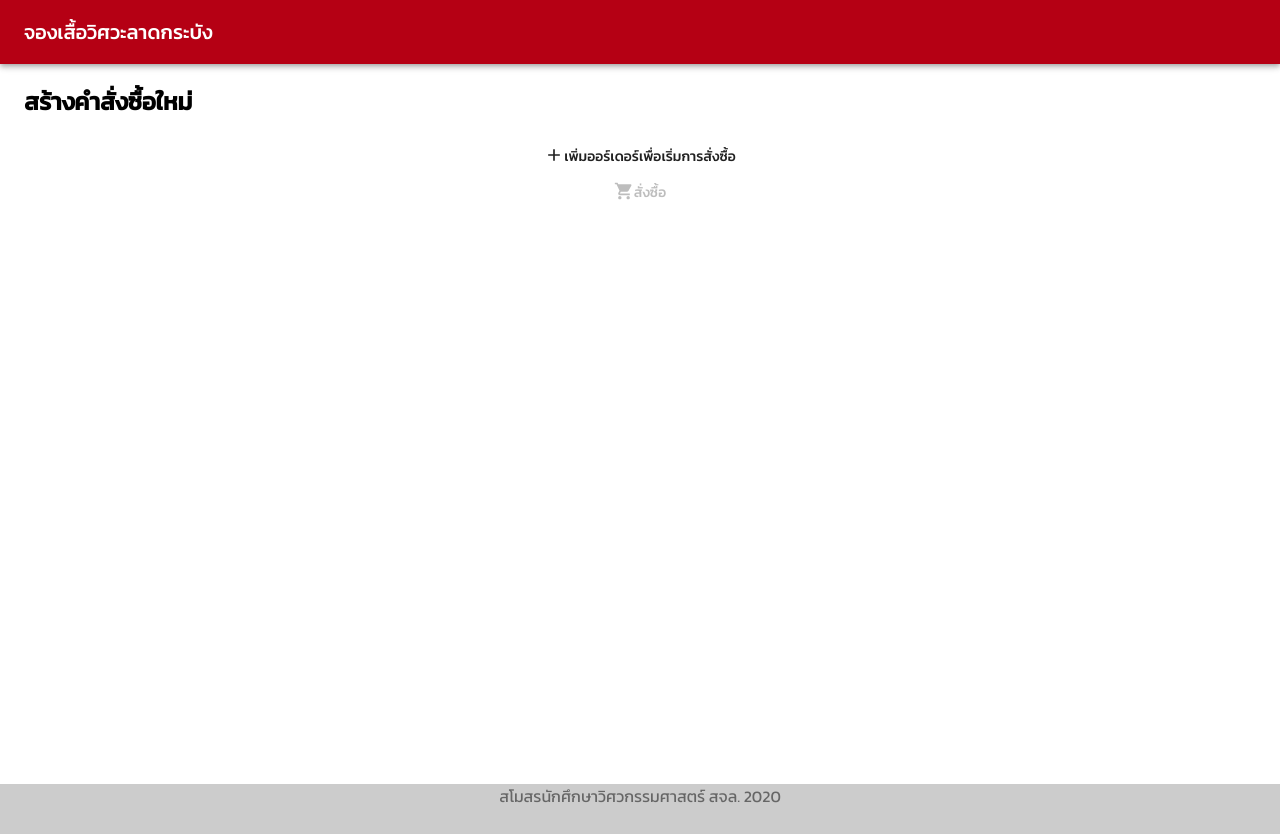
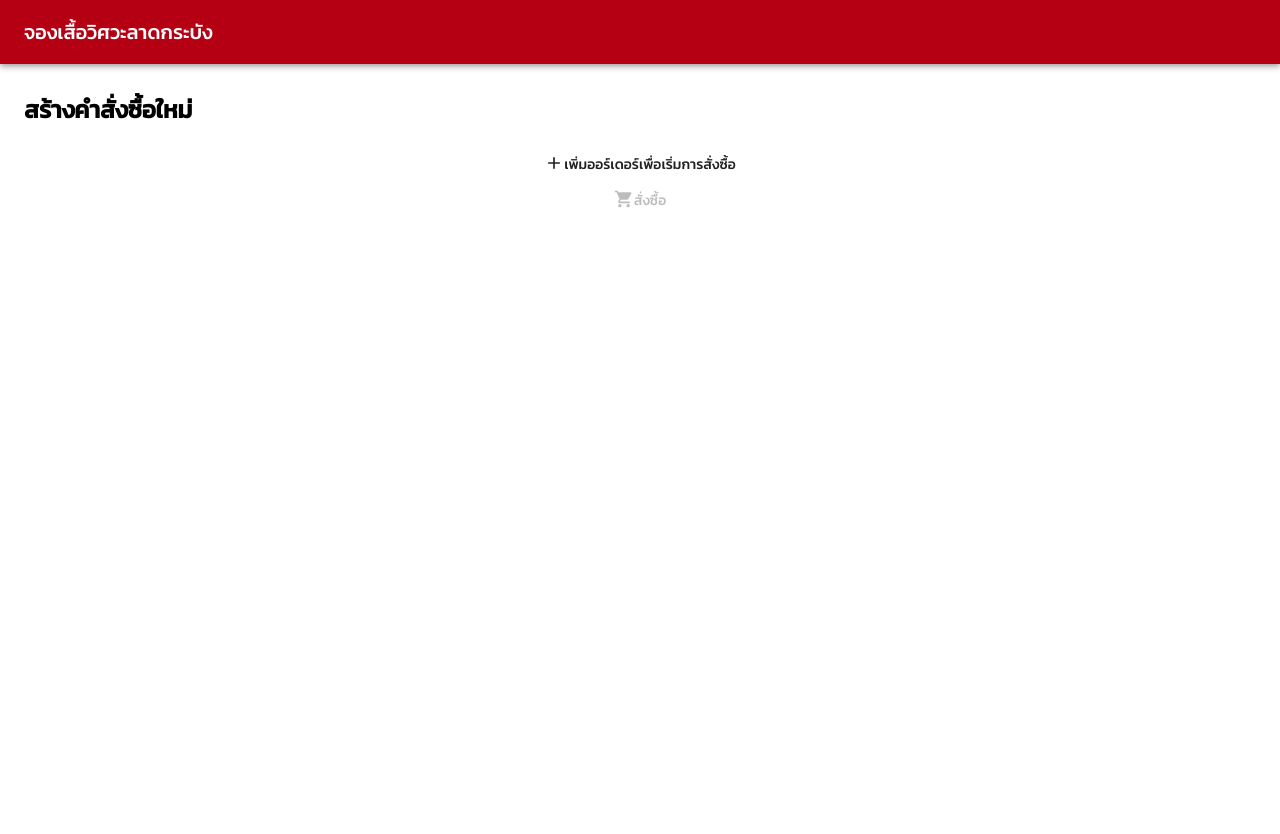
Before and after one commit to badgooooor/smoeng-uniform, a React (Vite) app: page / in a window 1280 px wide. After the commit the page ends 800 px from the top, so only its background shows below. Built offline with nearby package versions, Linux system fonts and the light colour scheme.

Commit message:
Remove footer

```diff
--- a/src/containers/Layout.tsx
+++ b/src/containers/Layout.tsx
@@ -15,7 +15,8 @@ const useStyles = makeStyles((theme: Theme) =>
     root: {
       display: "flex",
       minHeight: "100vh",
-      flexDirection: "column"
+      flexDirection: "column",
+      minWidth: "100%"
     },
     body: {
       height: "90vh",
@@ -37,7 +38,6 @@ export default function Layout(props: Props) {
           {props.children}
         </Box>
       </Container>
-      <Footer className={classes.footer} />
     </div>
   )
 }
```
